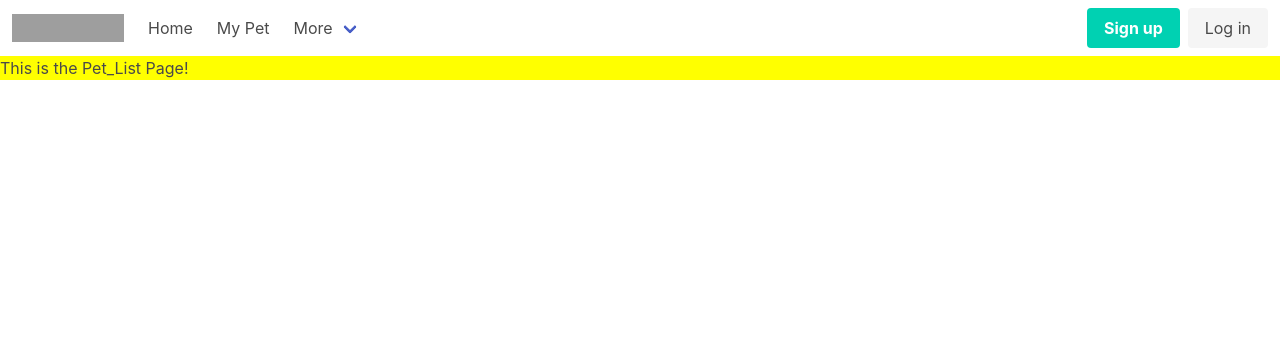
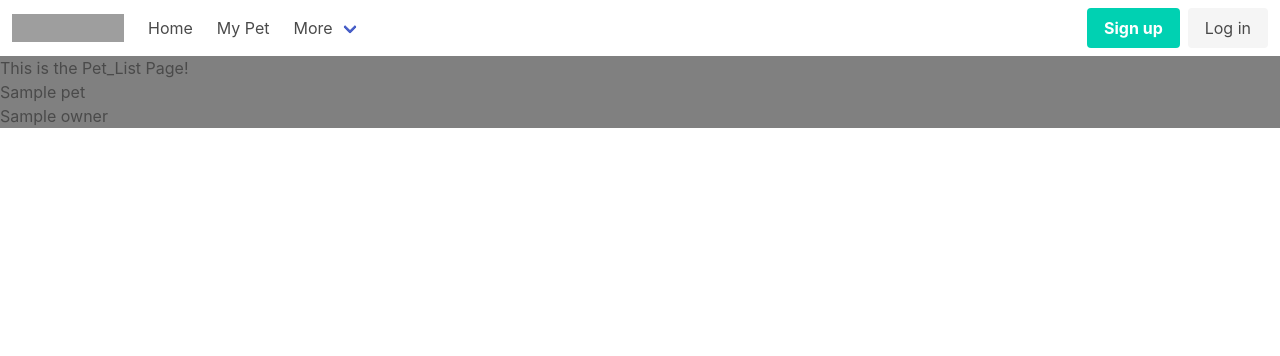
Before and after one commit to AddyRdz/MyPetPro, a Django app: template main_app/templates/pet_list.html in a window 1280 px wide. Shown: the top 356 px of the page. Run offline with Django 4.2, Linux system fonts and the light colour scheme; the template is opened without the code that fills it: most values are stand-ins (such as "Sample title", 1, 10 or a date in 2020); grey boxes are pictures that could not be loaded.

Commit message:
Able to see static info on my pet_list page

```diff
--- a/main_app/static/styles/main.css
+++ b/main_app/static/styles/main.css
@@ -1,3 +1,3 @@
 body{
-    background-color: yellow;
+    background-color: grey;
 }
--- a/main_app/templates/base.html
+++ b/main_app/templates/base.html
@@ -73,8 +73,10 @@
       </div>
     </div>
   </nav>
-            {% block content %}
+    <div>
+  {% block content %}
 
-            {% endblock %}
+  {% endblock %}
+   </div>
 </body>
 </html>
--- a/main_app/templates/home.html
+++ b/main_app/templates/home.html
@@ -1,4 +1,4 @@
 {%extends 'base.html'%}
 {% block content %}
-    <h1>MyPetPro Home!</h1>
+    <h1>MyPetPro Home!!!</h1>
 {% endblock %}
--- a/main_app/templates/pet_list.html
+++ b/main_app/templates/pet_list.html
@@ -4,4 +4,12 @@
 
 <h1>This is the Pet_List Page!</h1>
 
+{% for pet in pets %}
+<p>{{ pet.name }}</p>
+<p>{{ pet.owner }}</p>
+
+{% empty %}
+<h2>No Pets Available</h2>
+{%endfor%}
+
 {% endblock %}
--- a/main_app/views.py
+++ b/main_app/views.py
@@ -34,5 +34,5 @@ class PetList(TemplateView):
 
     def get_context_data(self, **kwargs):
         context = super().get_context_data(**kwargs)
-        context['pet'] = pets
+        context['pets'] = pets
         return context
```
